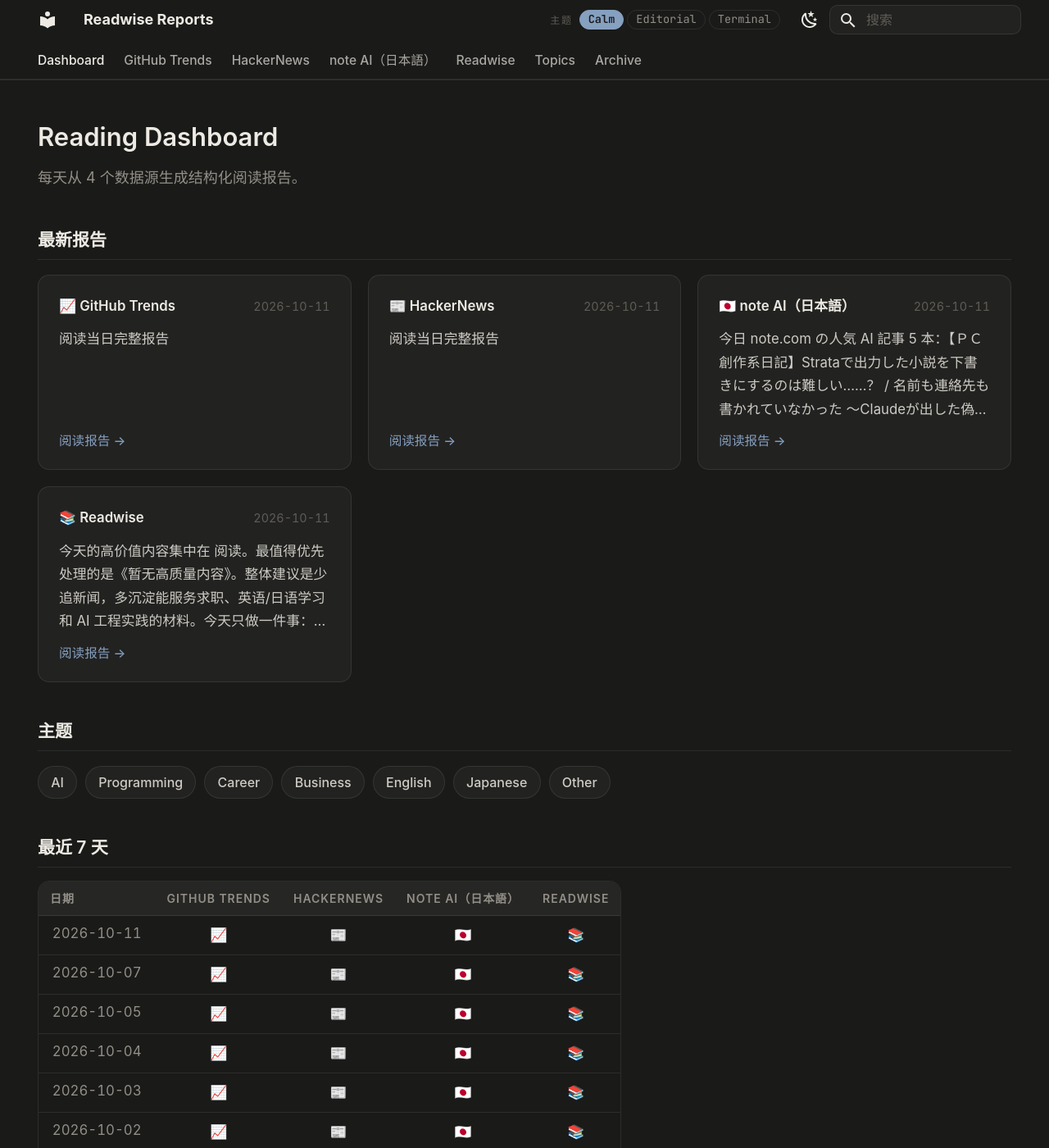
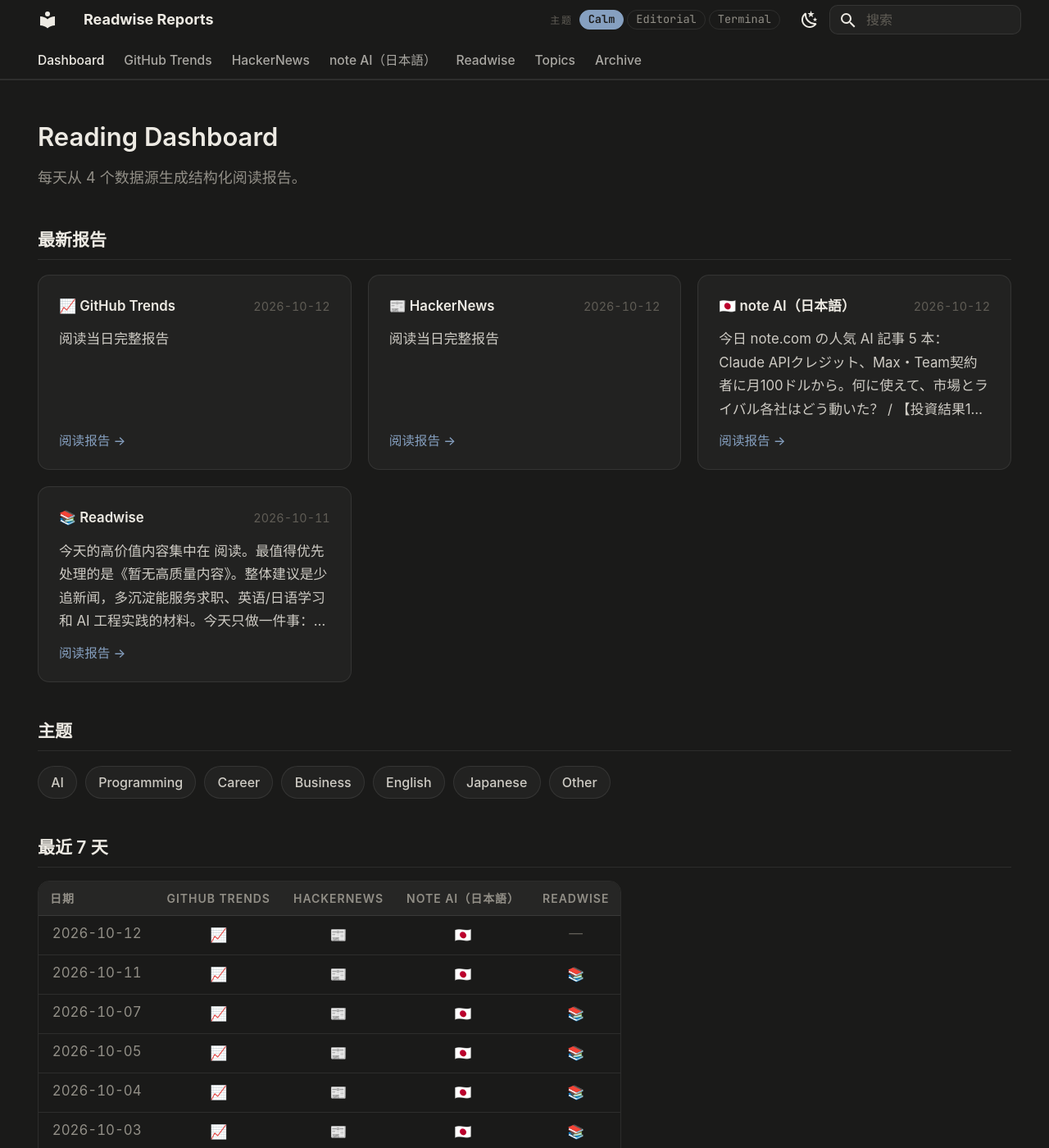
Before and after one commit to mxggle/readwise-reports, an MkDocs documentation site: the page built from docs/index.md, in a window 1280 px wide and 1400 px high. Shown: the whole window at 82% size. Built offline with MkDocs 1.6.1 and Material for MkDocs 9.7.7, drawn with Linux system fonts in a browser that asks for light colours.

```diff
--- a/docs/index.md
+++ b/docs/index.md
@@ -12,19 +12,19 @@ hide:
 ## 最新报告
 
 <div class="rw-cards">
-<a class="rw-card" href="github-trends/2026-10-11/">
-  <span class="rw-card__head"><span class="rw-card__source">📈 GitHub Trends</span><time class="rw-card__date">2026-10-11</time></span>
+<a class="rw-card" href="github-trends/2026-10-12/">
+  <span class="rw-card__head"><span class="rw-card__source">📈 GitHub Trends</span><time class="rw-card__date">2026-10-12</time></span>
   <span class="rw-card__summary">阅读当日完整报告</span>
   <span class="rw-card__cta">阅读报告 →</span>
 </a>
-<a class="rw-card" href="hn/2026-10-11/">
-  <span class="rw-card__head"><span class="rw-card__source">📰 HackerNews</span><time class="rw-card__date">2026-10-11</time></span>
+<a class="rw-card" href="hn/2026-10-12/">
+  <span class="rw-card__head"><span class="rw-card__source">📰 HackerNews</span><time class="rw-card__date">2026-10-12</time></span>
   <span class="rw-card__summary">阅读当日完整报告</span>
   <span class="rw-card__cta">阅读报告 →</span>
 </a>
-<a class="rw-card" href="note-com-jp/2026-10-11/">
-  <span class="rw-card__head"><span class="rw-card__source">🇯🇵 note AI（日本語）</span><time class="rw-card__date">2026-10-11</time></span>
-  <span class="rw-card__summary">今日 note.com の人気 AI 記事 5 本：【ＰＣ創作系日記】Strataで出力した小説を下書きにするのは難しい……？ / 名前も連絡先も書かれていなかった 〜Claudeが出した偽の目撃情報〜 / 意見が違ったまま、AIと関わり続けられるか / 【論文渉猟】AIをやめれば、考える力は戻るのか──認知のウイルス論文を読む / あんぽんたんなAI旦那が…</span>
+<a class="rw-card" href="note-com-jp/2026-10-12/">
+  <span class="rw-card__head"><span class="rw-card__source">🇯🇵 note AI（日本語）</span><time class="rw-card__date">2026-10-12</time></span>
+  <span class="rw-card__summary">今日 note.com の人気 AI 記事 5 本：Claude APIクレジット、Max・Team契約者に月100ドルから。何に使えて、市場とライバル各社はどう動いた？ / 【投資結果14】最大の負け週、-9.5万円 / なぜ、過去に成果を出した人ほど、ノウハウコレクターに逆戻りするのか？「成功体験の呪い」のメカニズムについて / うつ状態でnoteを始め…</span>
   <span class="rw-card__cta">阅读报告 →</span>
 </a>
 <a class="rw-card" href="readwise/2026-10-11/">
@@ -51,12 +51,12 @@ hide:
 <table class="rw-archive">
 <thead><tr><th>日期</th><th>GitHub Trends</th><th>HackerNews</th><th>note AI（日本語）</th><th>Readwise</th></tr></thead>
 <tbody>
+<tr><td class="rw-archive__date">2026-10-12</td><td><a href="github-trends/2026-10-12/" title="GitHub Trends · 2026-10-12" aria-label="GitHub Trends · 2026-10-12">📈</a></td><td><a href="hn/2026-10-12/" title="HackerNews · 2026-10-12" aria-label="HackerNews · 2026-10-12">📰</a></td><td><a href="note-com-jp/2026-10-12/" title="note AI（日本語） · 2026-10-12" aria-label="note AI（日本語） · 2026-10-12">🇯🇵</a></td><td class="rw-archive__miss">—</td></tr>
 <tr><td class="rw-archive__date">2026-10-11</td><td><a href="github-trends/2026-10-11/" title="GitHub Trends · 2026-10-11" aria-label="GitHub Trends · 2026-10-11">📈</a></td><td><a href="hn/2026-10-11/" title="HackerNews · 2026-10-11" aria-label="HackerNews · 2026-10-11">📰</a></td><td><a href="note-com-jp/2026-10-11/" title="note AI（日本語） · 2026-10-11" aria-label="note AI（日本語） · 2026-10-11">🇯🇵</a></td><td><a href="readwise/2026-10-11/" title="Readwise · 2026-10-11" aria-label="Readwise · 2026-10-11">📚</a></td></tr>
 <tr><td class="rw-archive__date">2026-10-07</td><td><a href="github-trends/2026-10-07/" title="GitHub Trends · 2026-10-07" aria-label="GitHub Trends · 2026-10-07">📈</a></td><td><a href="hn/2026-10-07/" title="HackerNews · 2026-10-07" aria-label="HackerNews · 2026-10-07">📰</a></td><td><a href="note-com-jp/2026-10-07/" title="note AI（日本語） · 2026-10-07" aria-label="note AI（日本語） · 2026-10-07">🇯🇵</a></td><td><a href="readwise/2026-10-07/" title="Readwise · 2026-10-07" aria-label="Readwise · 2026-10-07">📚</a></td></tr>
 <tr><td class="rw-archive__date">2026-10-05</td><td><a href="github-trends/2026-10-05/" title="GitHub Trends · 2026-10-05" aria-label="GitHub Trends · 2026-10-05">📈</a></td><td><a href="hn/2026-10-05/" title="HackerNews · 2026-10-05" aria-label="HackerNews · 2026-10-05">📰</a></td><td><a href="note-com-jp/2026-10-05/" title="note AI（日本語） · 2026-10-05" aria-label="note AI（日本語） · 2026-10-05">🇯🇵</a></td><td><a href="readwise/2026-10-05/" title="Readwise · 2026-10-05" aria-label="Readwise · 2026-10-05">📚</a></td></tr>
 <tr><td class="rw-archive__date">2026-10-04</td><td><a href="github-trends/2026-10-04/" title="GitHub Trends · 2026-10-04" aria-label="GitHub Trends · 2026-10-04">📈</a></td><td><a href="hn/2026-10-04/" title="HackerNews · 2026-10-04" aria-label="HackerNews · 2026-10-04">📰</a></td><td><a href="note-com-jp/2026-10-04/" title="note AI（日本語） · 2026-10-04" aria-label="note AI（日本語） · 2026-10-04">🇯🇵</a></td><td><a href="readwise/2026-10-04/" title="Readwise · 2026-10-04" aria-label="Readwise · 2026-10-04">📚</a></td></tr>
 <tr><td class="rw-archive__date">2026-10-03</td><td><a href="github-trends/2026-10-03/" title="GitHub Trends · 2026-10-03" aria-label="GitHub Trends · 2026-10-03">📈</a></td><td><a href="hn/2026-10-03/" title="HackerNews · 2026-10-03" aria-label="HackerNews · 2026-10-03">📰</a></td><td><a href="note-com-jp/2026-10-03/" title="note AI（日本語） · 2026-10-03" aria-label="note AI（日本語） · 2026-10-03">🇯🇵</a></td><td><a href="readwise/2026-10-03/" title="Readwise · 2026-10-03" aria-label="Readwise · 2026-10-03">📚</a></td></tr>
 <tr><td class="rw-archive__date">2026-10-02</td><td><a href="github-trends/2026-10-02/" title="GitHub Trends · 2026-10-02" aria-label="GitHub Trends · 2026-10-02">📈</a></td><td><a href="hn/2026-10-02/" title="HackerNews · 2026-10-02" aria-label="HackerNews · 2026-10-02">📰</a></td><td><a href="note-com-jp/2026-10-02/" title="note AI（日本語） · 2026-10-02" aria-label="note AI（日本語） · 2026-10-02">🇯🇵</a></td><td><a href="readwise/2026-10-02/" title="Readwise · 2026-10-02" aria-label="Readwise · 2026-10-02">📚</a></td></tr>
-<tr><td class="rw-archive__date">2026-09-29</td><td><a href="github-trends/2026-09-29/" title="GitHub Trends · 2026-09-29" aria-label="GitHub Trends · 2026-09-29">📈</a></td><td><a href="hn/2026-09-29/" title="HackerNews · 2026-09-29" aria-label="HackerNews · 2026-09-29">📰</a></td><td><a href="note-com-jp/2026-09-29/" title="note AI（日本語） · 2026-09-29" aria-label="note AI（日本語） · 2026-09-29">🇯🇵</a></td><td><a href="readwise/2026-09-29/" title="Readwise · 2026-09-29" aria-label="Readwise · 2026-09-29">📚</a></td></tr>
 </tbody>
 </table>
--- a/mkdocs.yml
+++ b/mkdocs.yml
@@ -45,6 +45,7 @@ nav:
   - GitHub Trends:
       - github-trends/index.md
       - 2026-10:
+          - 2026-10-12: github-trends/2026-10-12.md
           - 2026-10-11: github-trends/2026-10-11.md
           - 2026-10-07: github-trends/2026-10-07.md
           - 2026-10-05: github-trends/2026-10-05.md
@@ -151,6 +152,7 @@ nav:
   - HackerNews:
       - hn/index.md
       - 2026-10:
+          - 2026-10-12: hn/2026-10-12.md
           - 2026-10-11: hn/2026-10-11.md
           - 2026-10-07: hn/2026-10-07.md
           - 2026-10-05: hn/2026-10-05.md
@@ -249,6 +251,7 @@ nav:
   - note AI（日本語）:
       - note-com-jp/index.md
       - 2026-10:
+          - 2026-10-12: note-com-jp/2026-10-12.md
           - 2026-10-11: note-com-jp/2026-10-11.md
           - 2026-10-07: note-com-jp/2026-10-07.md
           - 2026-10-05: note-com-jp/2026-10-05.md
```
Also changed, not shown: docs/github-trends/2026-10-12.md (added, +85 -0 lines), docs/github-trends/index.md (+3 -2 lines), docs/hn/2026-10-12.md (added, +159 -0 lines), docs/hn/index.md (+3 -2 lines), docs/note-com-jp/2026-10-12.md (added, +90 -0 lines), docs/note-com-jp/index.md (+4 -3 lines).
